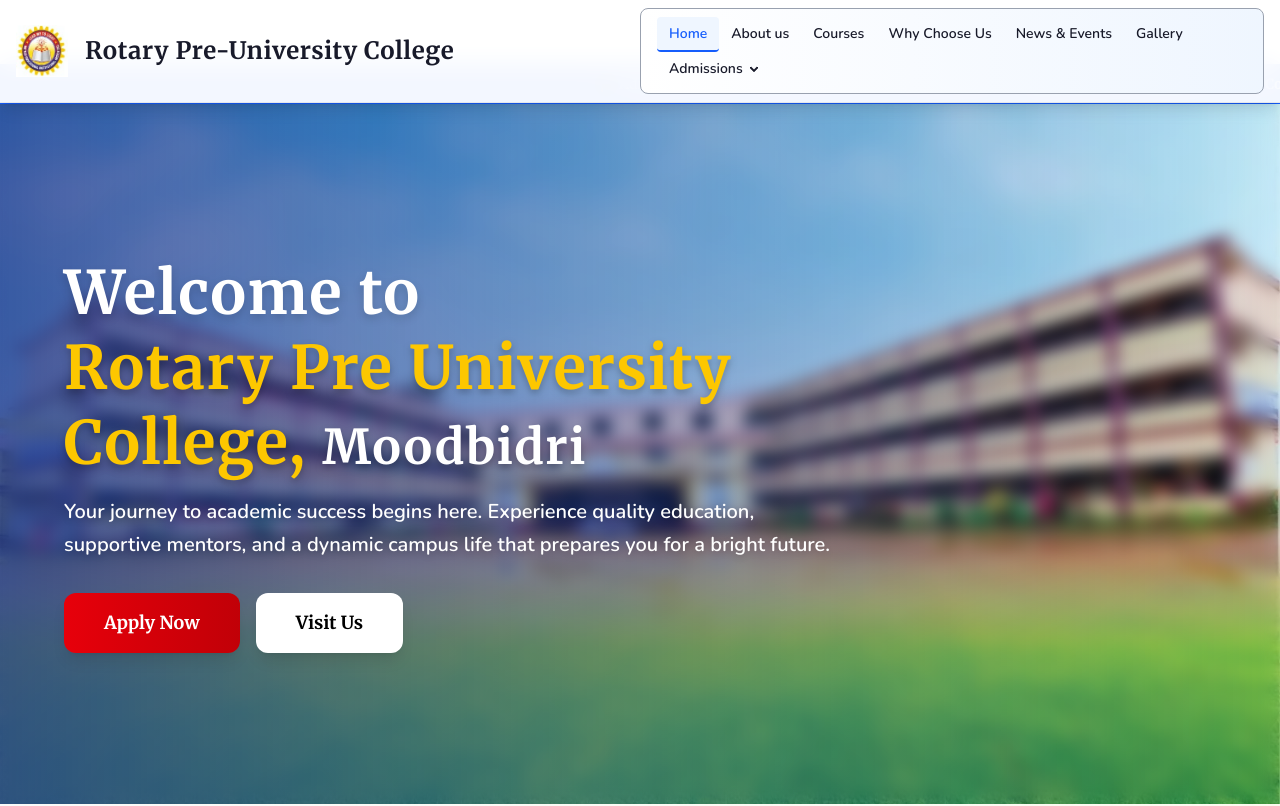
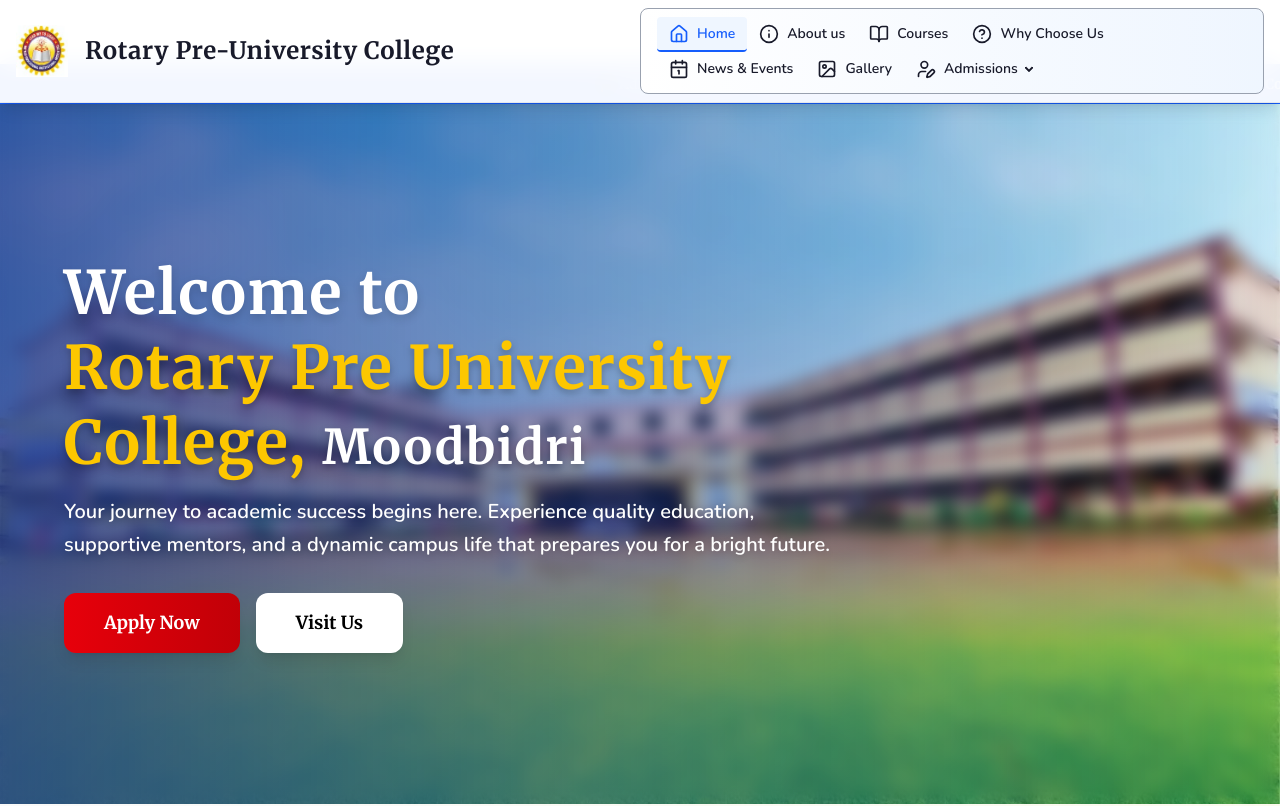
Before and after one commit to alihahamed/rotary-website, a React (Vite) app: page / in a window 1280 px wide. Shown: the top 806 px of the page. Built offline with nearby package versions, Linux system fonts and the light colour scheme; a web font is replaced by a local one.

Commit message:
added icons in nav

```diff
--- a/src/components/navbar.jsx
+++ b/src/components/navbar.jsx
@@ -1,6 +1,7 @@
 import RotaryLogo from "../assets/rotary-logo.jpg";
 import React, { useState } from "react";
 import { Link, useLocation, useNavigate } from "react-router-dom";
+import { BookOpenIcon, Calendar1, CircleQuestionMark, Home, Image, Info, Scale, Send, SquarePen, Trophy, UserPen } from "lucide-react";
 
 function Navbar() {
   const location = useLocation();
@@ -72,7 +73,7 @@
                 onClick={() => handlePageClick('/')}
                 className={`${isActive('/') ? 'text-blue-600 bg-blue-50 border-b-2 border-blue-600' : ''} hover:text-red-800 hover:bg-red-50 hover:border-b-2 hover:border-red-800 transition py-2 px-4 block rounded`}
               >
-                Home
+               <Home size={16} className="inline-block mr-2" /> Home
               </Link>
             </li>
             <li className="py-1">
@@ -81,7 +82,7 @@
                 onClick={() => handlePageClick('/about-us')}
                 className={`${isActive('/about-us') ? 'text-blue-600 bg-blue-50 border-b-2 border-blue-600' : ''} hover:text-red-800 hover:bg-red-50 hover:border-b-2 hover:border-red-800 transition py-2 px-4 block rounded`}
               >
-                About us
+                <Info size={16} className="inline-block mr-2" /> About us
               </Link>
             </li>
             <li className="py-1">
@@ -90,7 +91,7 @@
                 onClick={() => handlePageClick('/courses')}
                 className={`${isActive('/courses') ? 'text-blue-600 bg-blue-50 border-b-2 border-blue-600' : ''} hover:text-red-800 hover:bg-red-50 hover:border-b-2 hover:border-red-800 transition py-2 px-4 block rounded`}
               >
-                Courses
+                <BookOpenIcon size={16} className="inline-block mr-2" /> Courses
               </Link>
             </li>
           <li className="py-1">
@@ -99,7 +100,7 @@
               onClick={() => handlePageClick('/why-choose-us')}
               className={`${isActive('/why-choose-us') ? 'text-blue-600 bg-blue-50 border-b-2 border-blue-600' : ''} hover:text-red-800 hover:bg-red-50 hover:border-b-2 hover:border-red-800 transition py-2 px-4 block rounded`}
             >
-              Why Choose Us
+              <CircleQuestionMark size={16} className="inline-block mr-2" /> Why Choose Us
             </Link>
           </li>
             <li className="py-1">
@@ -108,7 +109,7 @@
                 onClick={() => handlePageClick('/news-events')}
                 className={`${isActive('/news-events') ? 'text-blue-600 bg-blue-50 border-b-2 border-blue-600' : ''} hover:text-red-800 hover:bg-red-50 hover:border-b-2 hover:border-red-800 transition py-2 px-4 block rounded`}
               >
-                News & Events
+                <Calendar1 size={16} className="inline-block mr-2" /> News & Events
               </Link>
             </li>
             <li className="py-1">
@@ -117,17 +118,17 @@
                 onClick={() => handlePageClick('/gallery')}
                 className={`${isActive('/gallery') ? 'text-blue-600 bg-blue-50 border-b-2 border-blue-600' : ''} hover:text-red-800 hover:bg-red-50 hover:border-b-2 hover:border-red-800 transition py-2 px-4 block rounded`}
               >
-                Gallery
+                <Image size={16} className="inline-block mr-2" /> Gallery
               </Link>
             </li>
           <li>
             <details className="relative">
-              <summary className={`${isActive('/admissions') ? 'text-blue-600 bg-blue-50 border-b-2 border-blue-600' : ''} hover:text-red-800 hover:border-b-2 hover:border-red-800 transition`}>Admissions</summary>
+              <summary className={`${isActive('/admissions') ? 'text-blue-600 bg-blue-50 border-b-2 border-blue-600' : ''} hover:text-red-800 hover:border-b-2 hover:border-red-800 transition`}><UserPen size={16} className="inline-block mr-2" /> Admissions</summary>
               <ul className="absolute left-0 top-full mt-1 p-2 bg-white border border-gray-300 rounded-lg shadow-lg w-64 z-50">
-                <li><Link to={"/admissions"} onClick={() => handlePageClick('/admissions')} className={`${isActive('/admissions') ? 'text-blue-600 bg-blue-50 border-b-2 border-blue-600' : ''} hover:text-red-800 hover:bg-red-50 hover:border-b-2 hover:border-red-800 transition block`}>Eligibility & Requirements</Link></li>
-                <li><Link to={"/admissions/procedure"} onClick={() => handlePageClick('/admissions/procedure')} className={`${isActive('/admissions/procedure') ? 'text-blue-600 bg-blue-50 border-b-2 border-blue-600' : ''} hover:text-red-800 hover:bg-red-50 hover:border-b-2 hover:border-red-800 transition block`}>Procedure</Link></li>
-                <li><Link to={"/admissions/results"} onClick={() => handlePageClick('/admissions/results')} className={`${isActive('/admissions/results') ? 'text-blue-600 bg-blue-50 border-b-2 border-blue-600' : ''} hover:text-red-800 hover:bg-red-50 hover:border-b-2 hover:border-red-800 transition block`}>Results</Link></li>
-                <li><Link to={"/admissions/apply"} onClick={() => handlePageClick('/admissions/apply')} className={`${isActive('/admissions/apply') ? 'text-blue-600 bg-blue-50 border-b-2 border-blue-600' : ''} hover:text-red-800 hover:bg-red-50 hover:border-b-2 hover:border-red-800 transition block`}>Apply</Link></li>
+                <li><Link to={"/admissions"} onClick={() => handlePageClick('/admissions')} className={`${isActive('/admissions') ? 'text-blue-600 bg-blue-50 border-b-2 border-blue-600' : ''} hover:text-red-800 hover:bg-red-50 hover:border-b-2 hover:border-red-800 transition block`}><Scale size={16} className="inline-block mr-2" /> Eligibility & Requirements</Link></li>
+                <li><Link to={"/admissions/procedure"} onClick={() => handlePageClick('/admissions/procedure')} className={`${isActive('/admissions/procedure') ? 'text-blue-600 bg-blue-50 border-b-2 border-blue-600' : ''} hover:text-red-800 hover:bg-red-50 hover:border-b-2 hover:border-red-800 transition block`}><SquarePen size={16} className="inline-block mr-2" /> Procedure</Link></li>
+                <li><Link to={"/admissions/results"} onClick={() => handlePageClick('/admissions/results')} className={`${isActive('/admissions/results') ? 'text-blue-600 bg-blue-50 border-b-2 border-blue-600' : ''} hover:text-red-800 hover:bg-red-50 hover:border-b-2 hover:border-red-800 transition block`}><Trophy size={16} className="inline-block mr-2" /> Results</Link></li>
+                <li><Link to={"/admissions/apply"} onClick={() => handlePageClick('/admissions/apply')} className={`${isActive('/admissions/apply') ? 'text-blue-600 bg-blue-50 border-b-2 border-blue-600' : ''} hover:text-red-800 hover:bg-red-50 hover:border-b-2 hover:border-red-800 transition block`}><Send size={16} className="inline-block mr-2" /> Apply</Link></li>
               </ul>
             </details>
           </li>
@@ -148,7 +149,7 @@
                 onClick={() => handlePageClick('/')}
                 className={`${isActive('/') ? 'text-blue-600 bg-blue-50 border-b-2 border-blue-600' : ''} hover:text-red-800 hover:border-b-2 hover:border-red-800 transition`}
               >
-                Home
+               <Home size={20} className="inline-block" /> Home
               </Link>
             </li>
 
@@ -161,7 +162,7 @@
               onClick={() => handlePageClick('/about-us')}
               className={`${isActive('/about-us') ? 'text-blue-600 bg-blue-50 border-b-2 border-blue-600' : ''} hover:text-red-800 hover:border-b-2 hover:border-red-800 transition`}
             >
-                About us
+              <Info size={20} className="inline-block" />  About us
               </Link>
             </li>
 
@@ -171,7 +172,7 @@
               onClick={() => handlePageClick('/courses')}
               className={`${isActive('/courses') ? 'text-blue-600 bg-blue-50 border-b-2 border-blue-600' : ''} hover:text-red-800 hover:border-b-2 hover:border-red-800 transition`}
             >
-              Courses
+             <BookOpenIcon  size={20} className="inline-block"/> Courses
             </Link>
           </li>
           <li>
@@ -180,7 +181,7 @@
               onClick={() => handlePageClick('/why-choose-us')}
               className={`${isActive('/why-choose-us') ? 'text-blue-600 bg-blue-50 border-b-2 border-blue-600' : ''} hover:text-red-800 hover:border-b-2 hover:border-red-800 transition`}
             >
-              Why Choose Us
+             <CircleQuestionMark size={20} className="inline-block" /> Why Choose Us
             </Link>
           </li>
           <li>
@@ -189,7 +190,7 @@
               onClick={() => handlePageClick('/news-events')}
               className={`${isActive('/news-events') ? 'text-blue-600 bg-blue-50 border-b-2 border-blue-600' : ''} hover:text-red-800 hover:border-b-2 hover:border-red-800 transition`}
             >
-              News & Events
+            <Calendar1 size={20} className="inline-block"/>  News & Events
             </Link>
           </li>
           <li>
@@ -198,18 +199,18 @@
               onClick={() => handlePageClick('/gallery')}
               className={`${isActive('/gallery') ? 'text-blue-600 bg-blue-50 border-b-2 border-blue-600' : ''} hover:text-red-800 hover:border-b-2 hover:border-red-800 transition`}
             >
-              Gallery
+             <Image size={20} className="inline-block"/> Gallery
             </Link>
           </li>
           <li>
         <details>
-          <summary className={`${isActive('/admissions') ? 'text-blue-600 bg-blue-50 border-b-2 border-blue-600' : ''} hover:text-red-800 hover:border-b-2 hover:border-red-800 transition`}>Admissions</summary>
+          <summary className={`${isActive('/admissions') ? 'text-blue-600 bg-blue-50 border-b-2 border-blue-600' : ''} hover:text-red-800 hover:border-b-2 hover:border-red-800 transition`}><UserPen size={20} className="inline-block" /> Admissions</summary>
           <ul className="p-2">
            <Link to={"/admissions"} onClick={() => handlePageClick('/admissions')}
-              className={`${isActive('/admissions') ? 'text-blue-600 bg-blue-50 border-b-2 border-blue-600' : ''} hover:text-red-800 hover:bg-red-50 hover:border-b-2 hover:border-red-800 transition`}>   <li><a>Eligibility & Requirements</a></li></Link>
-            <li><Link to={"/admissions/procedure"} onClick={() => handlePageClick('/admissions/procedure')}  className={`${isActive('/admissions/procedure') ? 'text-blue-600 bg-blue-50 border-b-2 border-blue-600' : ''} hover:text-red-800 hover:bg-red-50 hover:border-b-2 hover:border-red-800 transition`}>Procedure</Link></li>
-            <li><Link to={"/admissions/results"} onClick={() => handlePageClick('/admissions/results')} className={`${isActive('/admissions/results') ? 'text-blue-600 bg-blue-50 border-b-2 border-blue-600' : ''} hover:text-red-800 hover:bg-red-50 hover:border-b-2 hover:border-red-800 transition`}>Results</Link></li>
-            <li><Link to={"/admissions/apply"} onClick={() => handlePageClick('/admissions/apply')} className={`${isActive('/admissions/apply') ? 'text-blue-600 bg-blue-50 border-b-2 border-blue-600' : ''} hover:text-red-800 hover:bg-red-50 hover:border-b-2 hover:border-red-800 transition`}>Apply</Link></li>
+              className={`${isActive('/admissions') ? 'text-blue-600 bg-blue-50 border-b-2 border-blue-600' : ''} hover:text-red-800 hover:bg-red-50 hover:border-b-2 hover:border-red-800 transition`}>   <li><a><Scale size={20} className="inline-block"  /> Eligibility & Requirements</a></li></Link>
+            <li><Link to={"/admissions/procedure"} onClick={() => handlePageClick('/admissions/procedure')}  className={`${isActive('/admissions/procedure') ? 'text-blue-600 bg-blue-50 border-b-2 border-blue-600' : ''} hover:text-red-800 hover:bg-red-50 hover:border-b-2 hover:border-red-800 transition`}><SquarePen size={20} className="inline-block"  /> Procedure</Link></li>
+            <li><Link to={"/admissions/results"} onClick={() => handlePageClick('/admissions/results')} className={`${isActive('/admissions/results') ? 'text-blue-600 bg-blue-50 border-b-2 border-blue-600' : ''} hover:text-red-800 hover:bg-red-50 hover:border-b-2 hover:border-red-800 transition`}><Trophy size={20} className="inline-block" /> Results</Link></li>
+            <li><Link to={"/admissions/apply"} onClick={() => handlePageClick('/admissions/apply')} className={`${isActive('/admissions/apply') ? 'text-blue-600 bg-blue-50 border-b-2 border-blue-600' : ''} hover:text-red-800 hover:bg-red-50 hover:border-b-2 hover:border-red-800 transition`}><Send size={20} className="inline-block"  /> Apply</Link></li>
           </ul>
         </details>
       </li>
```
